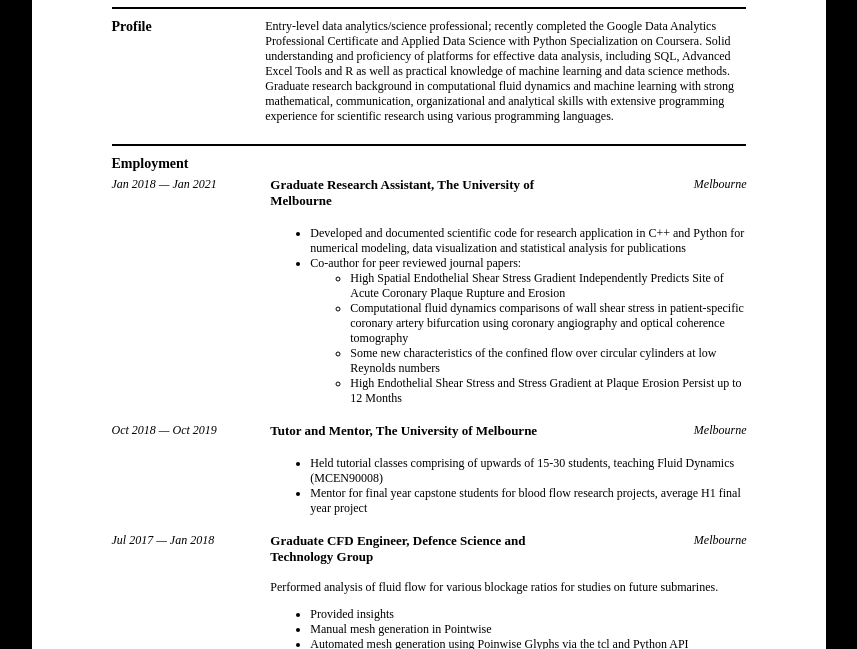
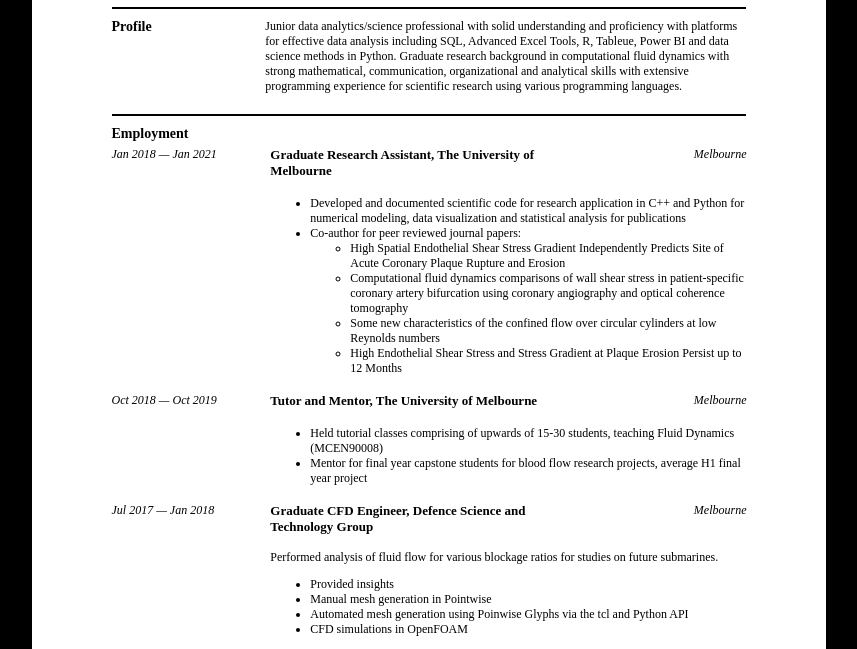
Before and after one commit to Chr1sC0de/Resume, a plain HTML site: page index.html in a window 1280 px wide. Shown: the part 141-790 px from the top of the page, without its empty margins (211-1068 px from the left). Drawn offline with Linux system fonts and the light colour scheme.

Commit message:
Update index.html

```diff
--- a/index.html
+++ b/index.html
@@ -31,18 +31,14 @@
             </header>
             <article id="profile-description">
                 <p>
-                Entry-level data analytics/science professional; recently
-                completed the Google Data Analytics Professional Certificate
-                and Applied Data Science with Python Specialization on
-                Coursera. Solid understanding and proficiency of platforms
-                for effective data analysis, including SQL, Advanced Excel
-                Tools and R as well as practical knowledge of machine
-                learning and data science methods. Graduate research
-                background in computational fluid dynamics and machine
-                learning with strong mathematical, communication,
-                organizational and analytical skills with extensive
-                programming experience for scientific research using various
-                programming languages.
+                Junior data analytics/science professional with solid
+                understanding and proficiency with platforms for effective data
+                analysis including SQL, Advanced Excel Tools, R, Tableue, Power
+                BI and data science methods in Python. Graduate research
+                background in computational fluid dynamics with strong
+                mathematical, communication, organizational and analytical
+                skills with extensive programming experience for scientific
+                research using various programming languages.
                 </p>
             </article>
         </section>
@@ -217,7 +213,7 @@
         </section>
         <section id="section-education">
             <header id="header-education-history">
-                <h2>Certifications</h2>
+                <h2>Courses/Certificates</h2>
             </header>
             <!--  -->
             <article class="education">
@@ -332,6 +328,10 @@
                         <td>Microsoft Office</td>
                         <td>Tableau</td>
                     </tr>
+                    <tr>
+                        <td>SQL</td>
+                        <td></td>
+                    </tr>
                 </table>
             </article>
         </section>
```
